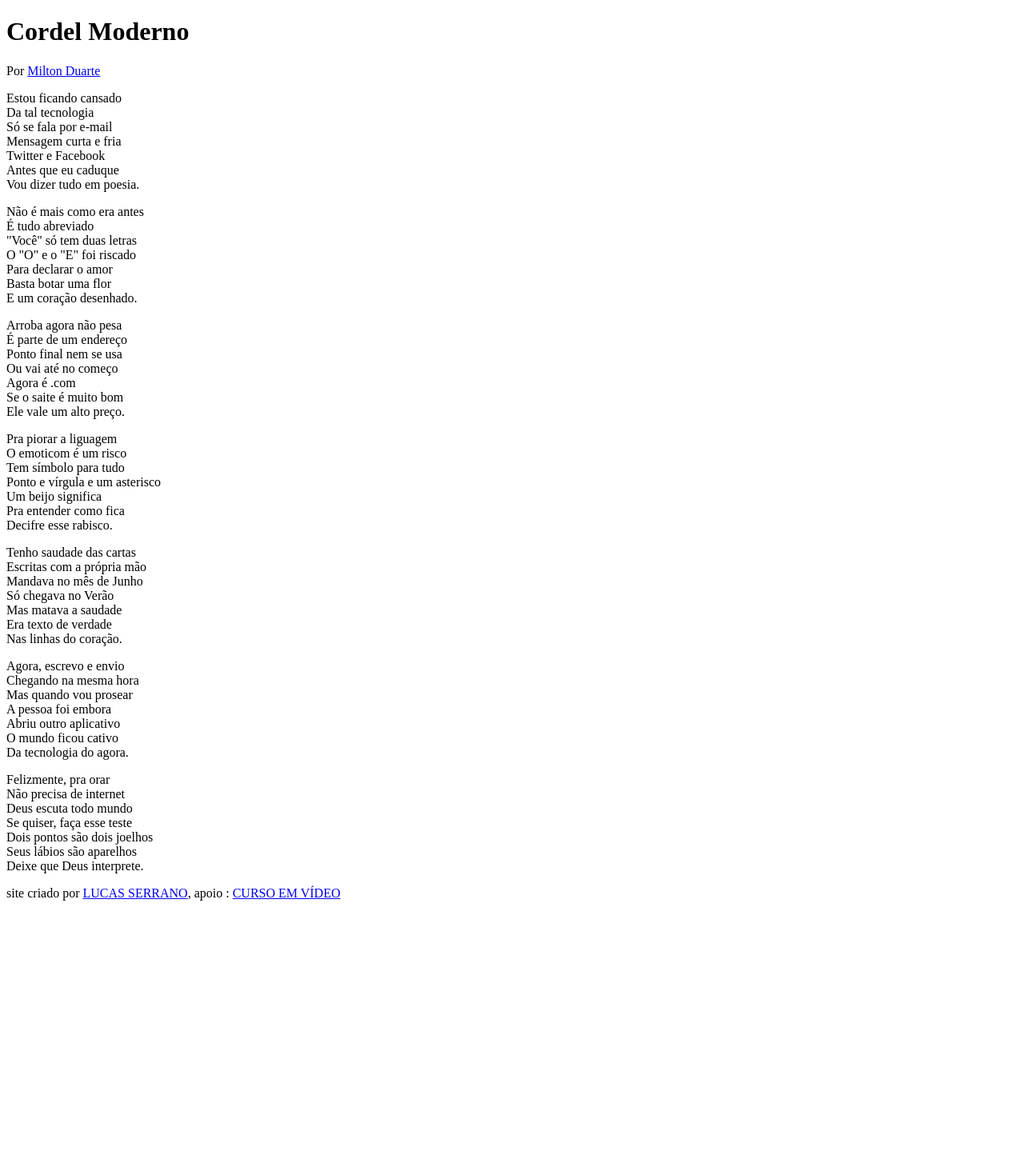
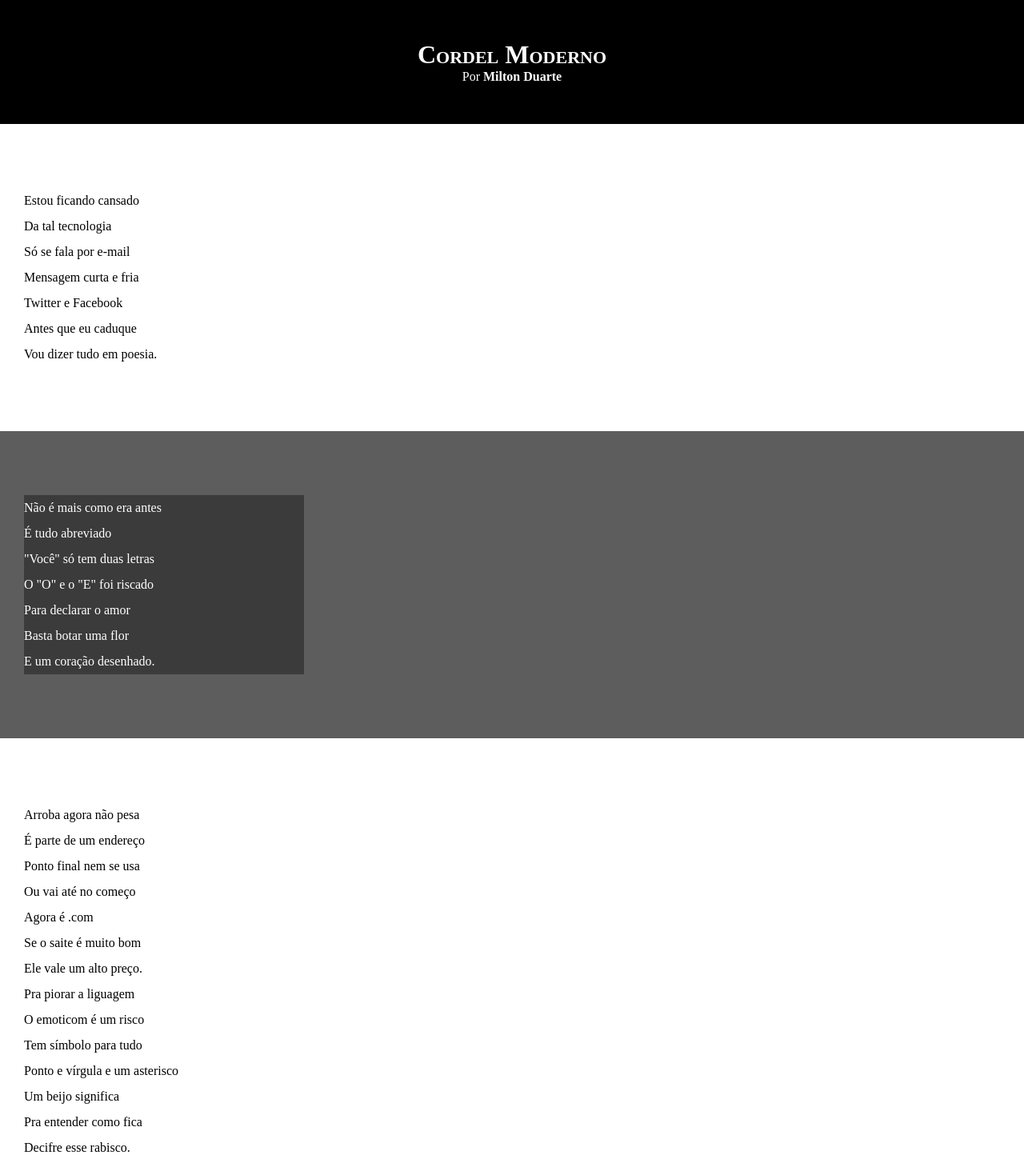
Before and after one commit to lucasserrano10/PROJETO-SITE, a plain HTML site: page index.html in a window 1280 px wide. Shown: the top 1454 px of the page at 80% size. Before the commit the page ends 1142 px from the top, so only its background shows below. Drawn offline with Linux system fonts and the light colour scheme.

Commit message:
PROJETO SITE 2

```diff
--- a/estilo/style.css
+++ b/estilo/style.css
@@ -1 +1,75 @@
 @charset "UTF-8";
+
+ * {
+    margin:  0px;
+    padding: 0px;
+ }
+
+ html, body {
+    min-height: 100vh;
+    background-color: darkgray;
+ }
+
+ header {
+    background-color: black;
+    color: white;
+    text-align: center;
+ }
+
+ header > h1 {
+    font-variant: small-caps;
+    padding-top: 50px;
+ }
+
+ header > p {
+    padding-bottom: 50px;
+ }
+
+ a {
+    text-decoration: none;
+    color: white;
+    font-weight: bold;
+ }
+
+ a:hover {
+    text-decoration: underline;
+ }
+
+ section {
+    padding-top: 10vh;
+    padding-bottom: 10vh;
+    line-height: 2em;
+    padding-left: 30px;
+ }
+
+ section.normal {
+    background-color: white;
+    color: black;
+ }
+
+ section.imagem {
+    background-color: rgb(93, 93, 93);
+    color: white;
+ }
+
+ section.imagem > p {
+    background-color: rgb(59, 59, 59);
+    width: 350px;
+ }
+
+ footer {
+    background-color: black;
+    color: white;
+    padding: 10px;
+    text-align: center;
+ }
+
+ footer a {
+    text-decoration: none;
+    color: white;
+    font-weight: bold;
+ }
+
+ footer a:hover {
+    text-decoration: underline;
+ }
--- a/index.html
+++ b/index.html
@@ -9,10 +9,10 @@
 <body>
     <header>
         <h1>Cordel Moderno</h1>
-        <p>Por <a href="https://www.recantodasletras.com.br/poesias/3186743">Milton Duarte</a></p>
+        <p>Por <a href="https://www.recantodasletras.com.br/poesias/3186743" target="_blank" rel="externos">Milton Duarte</a></p>
     </header>
 
-    <section>
+    <section class="normal">
         <p>
             Estou ficando cansado <br>
             Da tal tecnologia <br>
@@ -25,7 +25,7 @@
     </section>
 
 
-    <section>
+    <section class="imagem">
         <p>
             Não é mais como era antes <br>
             É tudo abreviado <br>
@@ -38,7 +38,7 @@
     </section>
 
 
-    <section>
+    <section class="normal">
 
 
         <p>
@@ -63,7 +63,7 @@
 
     </section>
 
-    <section>
+    <section class="imagem">
         <p>
             Tenho saudade das cartas <br>
             Escritas com a própria mão <br>
@@ -77,7 +77,7 @@
 
 
 
-    <section>
+    <section class="normal">
    <p>
 
        Agora, escrevo e envio <br>
```
